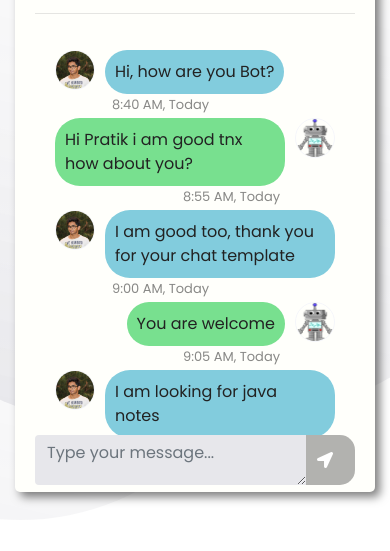
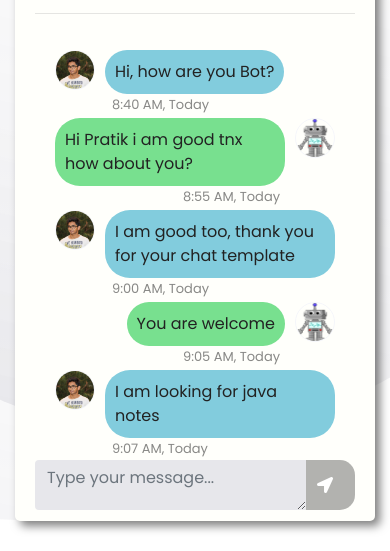
Before and after one commit to amankayare/chat-box, a plain HTML site: page chat.html in a window 390 px wide. Shown: the part 240-791 px from the top of the page. Drawn offline with nearby package versions, Linux system fonts and the light colour scheme.

Commit message:
card height fixed

```diff
--- a/style.css
+++ b/style.css
@@ -291,13 +291,13 @@ header {
 		animation: drop 1.5s ease;
 	}
 	.msg_card_body {
-		height: 405px!important;
+		height: 430px!important;
 		overflow-y: scroll;
 	}
 	#chatbox-container {
 		top: -40px;
 		width: 100%;
-		height: 567px;
+		height: 596px;
 	}
 	.profile-img{
 		left: -46px;
```
